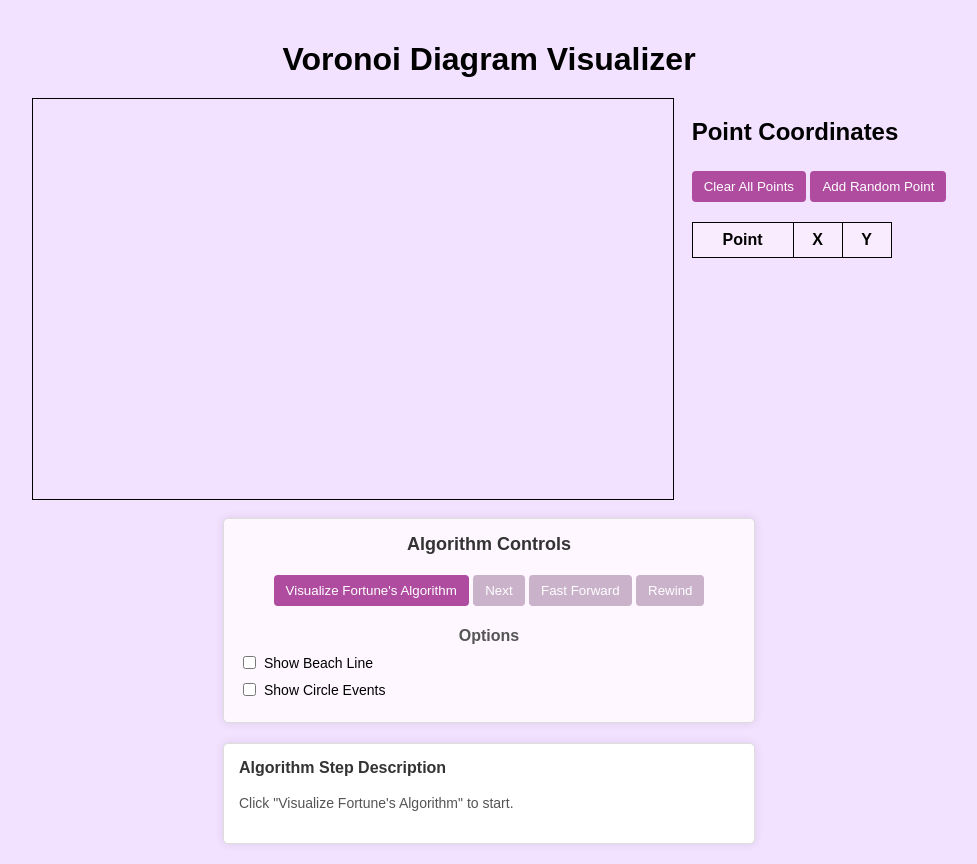
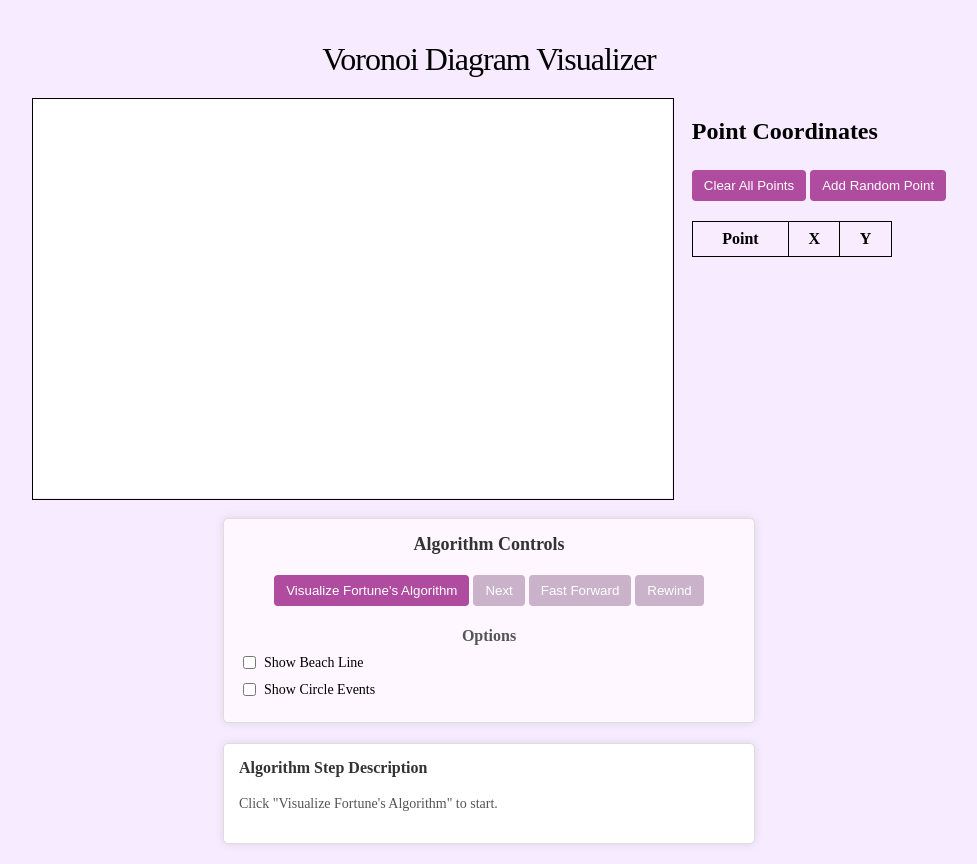
Before and after one commit to HannahMarsh/CompGeom, a website: page public/index.html in a window 1280 px wide. Shown: the whole page, without its empty margins (151-1128 px from the left). Drawn offline with nearby package versions, Linux system fonts and the light colour scheme.

Commit message:
Update colors

```diff
--- a/public/styles.css
+++ b/public/styles.css
@@ -1,15 +1,17 @@
 body {
-    font-family: Arial, sans-serif;
+    font-family: "PT Sans", "sans-serif";
     display: flex;
     flex-direction: column;
     align-items: center;
     margin: 0;
     padding: 20px;
-    background-color: #f3e2ff;
+    background-color: #f7ebff;
 }
 
 h1 {
     margin-bottom: 20px;
+    font-weight: 300;
+    letter-spacing: -1px;
 }
 
 .canvas-table-container {
@@ -21,6 +23,7 @@ h1 {
 .canvas-container {
     width: 50vw;
     height: 50vh;
+    background-color: #ffffff;
 }
 
 canvas {
```
Also changed, not shown: README.md.
